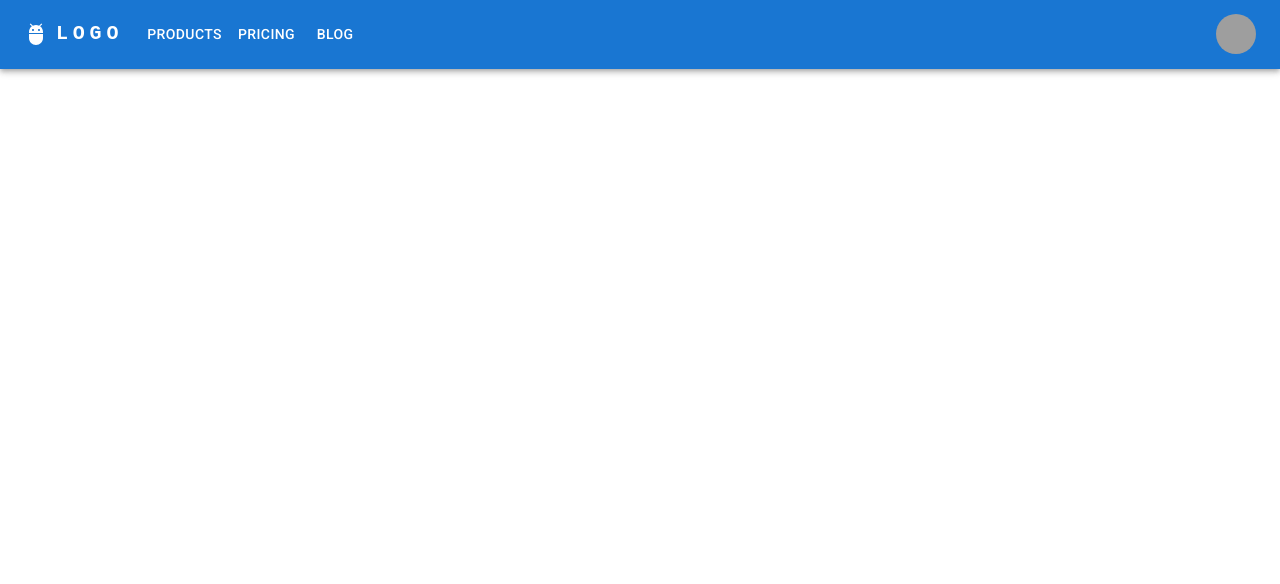
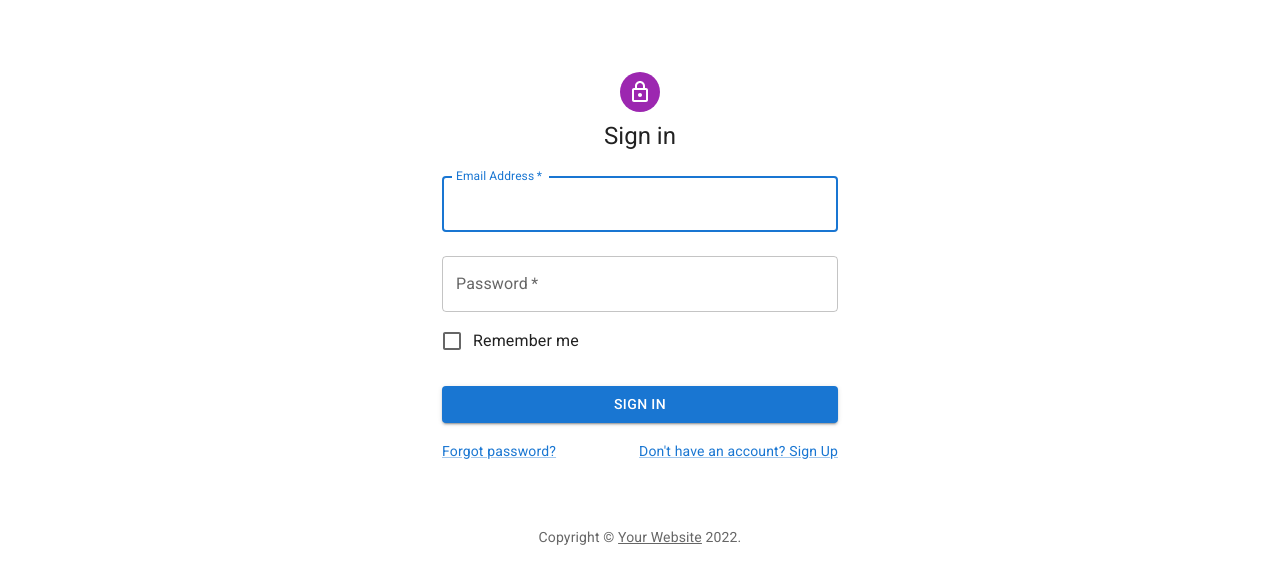
Before and after one commit to NachoRondan/ai-tpo-front, a React (Create React App) app: page /login in a window 1280 px wide. Shown: the top 584 px of the page. Built offline with nearby package versions, Linux system fonts and the light colour scheme; grey boxes are pictures that could not be loaded.

Commit message:
Agrego ruoteo

```diff
--- a/src/App.js
+++ b/src/App.js
@@ -1,11 +1,39 @@
-import Home from "./Home";
+import { useState } from "react";
+import { BrowserRouter, Routes, Route, } from "react-router-dom";
+import Home from "./pages/Home";
+import Login from "./pages/Login";
+import Clase from './pages/Clase'
+import Error from './pages/Error'
+import ProtectedRoute from "./tools/ProtectedRoute";
+import Contratacion from './pages/Contratacion'
 
 
 function App() {
+  const [user, setUser] = useState(null)
   return (
-    <div className="App">
-      <Home/>
-    </div>
+    <BrowserRouter>
+      <Routes>
+        <Route path="/" >
+          <Route index element={<Home user={user}/>}/>
+          <Route path="login" element={<Login setUser={setUser}/>}/>
+          <Route path=':claseId' element={<Clase user={user} />}>
+            <Route path="contratacion" element={
+              <ProtectedRoute user={user}>
+                <Contratacion user={user}/>
+              </ProtectedRoute>
+            }
+            />
+          </Route>
+          <Route to='mis-clases' element={
+            <ProtectedRoute user={user}>
+
+            </ProtectedRoute>
+          }
+          />
+          <Route path='*' element={<Error/>} />
+        </Route>
+      </Routes>
+    </BrowserRouter>
   );
 }
 
--- a/src/Home.js
+++ /dev/null
@@ -1,162 +0,0 @@
-import * as React from 'react';
-import AppBar from '@mui/material/AppBar';
-import Box from '@mui/material/Box';
-import Toolbar from '@mui/material/Toolbar';
-import IconButton from '@mui/material/IconButton';
-import Typography from '@mui/material/Typography';
-import Menu from '@mui/material/Menu';
-import MenuIcon from '@mui/icons-material/Menu';
-import Container from '@mui/material/Container';
-import Avatar from '@mui/material/Avatar';
-import Button from '@mui/material/Button';
-import Tooltip from '@mui/material/Tooltip';
-import MenuItem from '@mui/material/MenuItem';
-import AdbIcon from '@mui/icons-material/Adb';
-
-const pages = ['Products', 'Pricing', 'Blog'];
-const settings = ['Profile', 'Account', 'Dashboard', 'Logout'];
-
-const Home = () => {
-  const [anchorElNav, setAnchorElNav] = React.useState(null);
-  const [anchorElUser, setAnchorElUser] = React.useState(null);
-
-  const handleOpenNavMenu = (event) => {
-    setAnchorElNav(event.currentTarget);
-  };
-  const handleOpenUserMenu = (event) => {
-    setAnchorElUser(event.currentTarget);
-  };
-
-  const handleCloseNavMenu = () => {
-    setAnchorElNav(null);
-  };
-
-  const handleCloseUserMenu = () => {
-    setAnchorElUser(null);
-  };
-
-  return (
-    <AppBar position="sticky">
-      <Container maxWidth="xl">
-        <Toolbar disableGutters>
-          <AdbIcon sx={{ display: { xs: 'none', md: 'flex' }, mr: 1 }} />
-          <Typography
-            variant="h6"
-            noWrap
-            component="a"
-            href="/"
-            sx={{
-              mr: 2,
-              display: { xs: 'none', md: 'flex' },
-              fontFamily: 'monospace',
-              fontWeight: 700,
-              letterSpacing: '.3rem',
-              color: 'inherit',
-              textDecoration: 'none',
-            }}
-          >
-            LOGO
-          </Typography>
-
-          <Box sx={{ flexGrow: 1, display: { xs: 'flex', md: 'none' } }}>
-            <IconButton
-              size="large"
-              aria-label="account of current user"
-              aria-controls="menu-appbar"
-              aria-haspopup="true"
-              onClick={handleOpenNavMenu}
-              color="inherit"
-            >
-              <MenuIcon />
-            </IconButton>
-            <Menu
-              id="menu-appbar"
-              anchorEl={anchorElNav}
-              anchorOrigin={{
-                vertical: 'bottom',
-                horizontal: 'left',
-              }}
-              keepMounted
-              transformOrigin={{
-                vertical: 'top',
-                horizontal: 'left',
-              }}
-              open={Boolean(anchorElNav)}
-              onClose={handleCloseNavMenu}
-              sx={{
-                display: { xs: 'block', md: 'none' },
-              }}
-            >
-              {pages.map((page) => (
-                <MenuItem key={page} onClick={handleCloseNavMenu}>
-                  <Typography textAlign="center">{page}</Typography>
-                </MenuItem>
-              ))}
-            </Menu>
-          </Box>
-          <AdbIcon sx={{ display: { xs: 'flex', md: 'none' }, mr: 1 }} />
-          <Typography
-            variant="h5"
-            noWrap
-            component="a"
-            href=""
-            sx={{
-              mr: 2,
-              display: { xs: 'flex', md: 'none' },
-              flexGrow: 1,
-              fontFamily: 'monospace',
-              fontWeight: 700,
-              letterSpacing: '.3rem',
-              color: 'inherit',
-              textDecoration: 'none',
-            }}
-          >
-            LOGO
-          </Typography>
-          <Box sx={{ flexGrow: 1, display: { xs: 'none', md: 'flex' } }}>
-            {pages.map((page) => (
-              <Button
-                key={page}
-                onClick={handleCloseNavMenu}
-                sx={{ my: 2, color: 'white', display: 'block' }}
-              >
-                {page}
-              </Button>
-            ))}
-          </Box>
-
-          <Box sx={{ flexGrow: 0 }}>
-            <Tooltip title="Open settings">
-              <IconButton onClick={handleOpenUserMenu} sx={{ p: 0 }}>
-                <Avatar alt="Remy Sharp" src="/static/images/avatar/2.jpg" />
-              </IconButton>
-            </Tooltip>
-            <Menu
-              sx={{ mt: '45px' }}
-              id="menu-appbar"
-              anchorEl={anchorElUser}
-              anchorOrigin={{
-                vertical: 'top',
-                horizontal: 'right',
-              }}
-              keepMounted
-              transformOrigin={{
-                vertical: 'top',
-                horizontal: 'right',
-              }}
-              open={Boolean(anchorElUser)}
-              onClose={handleCloseUserMenu}
-            >
-              {settings.map((setting) => (
-                <MenuItem key={setting} onClick={handleCloseUserMenu}>
-                  <Typography textAlign="center">{setting}</Typography>
-                </MenuItem>
-              ))}
-            </Menu>
-          </Box>
-        </Toolbar>
-      </Container>
-    </AppBar>
-  );
-};
-export default Home;
--- /dev/null
+++ b/src/pages/Clase.js
@@ -0,0 +1,3 @@
+export default function Contratacion({user}) {
+    return <>Pagina de Clase</>
+}
--- /dev/null
+++ b/src/pages/Contratacion.js
@@ -0,0 +1,3 @@
+export default function Contratacion({user}) {
+    return <>Pagina de Contratacion</>
+}
--- /dev/null
+++ b/src/pages/Error.js
@@ -0,0 +1,8 @@
+const Error = () => {
+    return (
+      <section className='section'>
+        <h2>Error: Pagina no disponible</h2>
+      </section>
+    );
+  };
+  export default Error;
--- /dev/null
+++ b/src/pages/Home.js
@@ -0,0 +1,6 @@
+export default function Home({user}) {
+  if(!user){
+    return <>Home No user</>
+  }
+  return <>Home with user</>
+}
--- /dev/null
+++ b/src/pages/Login.js
@@ -0,0 +1,111 @@
+import * as React from 'react';
+import Avatar from '@mui/material/Avatar';
+import Button from '@mui/material/Button';
+import CssBaseline from '@mui/material/CssBaseline';
+import TextField from '@mui/material/TextField';
+import FormControlLabel from '@mui/material/FormControlLabel';
+import Checkbox from '@mui/material/Checkbox';
+import Link from '@mui/material/Link';
+import Grid from '@mui/material/Grid';
+import Box from '@mui/material/Box';
+import LockOutlinedIcon from '@mui/icons-material/LockOutlined';
+import Typography from '@mui/material/Typography';
+import Container from '@mui/material/Container';
+import {useNavigate} from 'react-router-dom'
+
+
+function Copyright(props) {
+  return (
+    <Typography variant="body2" color="text.secondary" align="center" {...props}>
+      {'Copyright © '}
+      <Link color="inherit" href="https://mui.com/">
+        Your Website
+      </Link>{' '}
+      {new Date().getFullYear()}
+      {'.'}
+    </Typography>
+  );
+}
+
+
+export default function SignIn({setUser}) {
+  const navigate = useNavigate()
+  const handleSubmit = (event) => {
+    event.preventDefault();
+    const data = new FormData(event.currentTarget);
+    console.log({
+      email: data.get('email'),
+      password: data.get('password'),
+    });
+    setUser({email:data.get('email')})
+    navigate('/')
+  };
+
+  return (
+    <Container component="main" maxWidth="xs">
+      <CssBaseline />
+      <Box
+        sx={{
+          marginTop: 8,
+          display: 'flex',
+          flexDirection: 'column',
+          alignItems: 'center',
+        }}
+      >
+        <Avatar sx={{ m: 1, bgcolor: 'secondary.main' }}>
+          <LockOutlinedIcon />
+        </Avatar>
+        <Typography component="h1" variant="h5">
+          Sign in
+        </Typography>
+        <Box component="form" onSubmit={handleSubmit} noValidate sx={{ mt: 1 }}>
+          <TextField
+            margin="normal"
+            required
+            fullWidth
+            id="email"
+            label="Email Address"
+            name="email"
+            autoComplete="email"
+            autoFocus
+          />
+          <TextField
+            margin="normal"
+            required
+            fullWidth
+            name="password"
+            label="Password"
+            type="password"
+            id="password"
+            autoComplete="current-password"
+          />
+          <FormControlLabel
+            control={<Checkbox value="remember" color="primary" />}
+            label="Remember me"
+          />
+          <Button
+            type="submit"
+            fullWidth
+            variant="contained"
+            sx={{ mt: 3, mb: 2 }}
+          >
+            Sign In
+          </Button>
+          <Grid container>
+            <Grid item xs>
+              <Link href="#" variant="body2">
+                Forgot password?
+              </Link>
+            </Grid>
+            <Grid item>
+              <Link href="#" variant="body2">
+                {"Don't have an account? Sign Up"}
+              </Link>
+            </Grid>
+          </Grid>
+        </Box>
+      </Box>
+      <Copyright sx={{ mt: 8, mb: 4 }} />
+    </Container>
+  );
+}
--- /dev/null
+++ b/src/tools/ProtectedRoute.js
@@ -0,0 +1,9 @@
+import {Navigate} from 'react-router-dom'
+
+const ProtectedRoute = ({children, user}) => {
+    if(!user){
+        return <Navigate to='/login' />
+    }
+    return children
+}
+export default ProtectedRoute
```
Also changed, not shown: package.json (+2 -5 lines), src/pages/SignUp.js (added), 1 other file (tests, documents, lock files or other folders).
